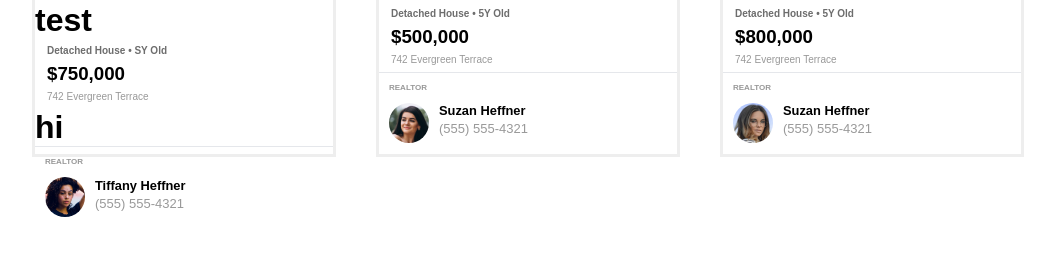
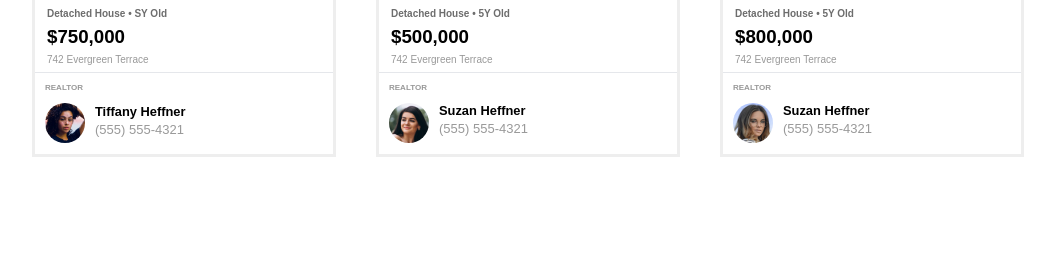
Before and after one commit to hadi-salloum-hue/Featured-Listings, a plain HTML site: page index.html in a window 1280 px wide. Shown: the part 339-594 px from the top of the page, without its empty margins (112-1167 px from the left). Drawn offline with Linux system fonts and the light colour scheme.

Commit message:
first commit

```diff
--- a/index.html
+++ b/index.html
@@ -26,13 +26,11 @@
                 <div class="img">
                     <img src="./assets/images/house-1.jpg" alt="house" class="house-img img1">
                 </div>
-                <div class="about" color="green">
-                    <h1>test</h1>
+                <div class="about">
                     <p class="house-title">Detached House • SY Old </p>
                     <h3>$750,000</h3>
                     <p class="address">742 Evergreen Terrace</p>
                 </div>
-                <h1>hi</h1>
                 <div class="line"></div>
                 <div class="title">
                     <h4>REALTOR</h4>
```
